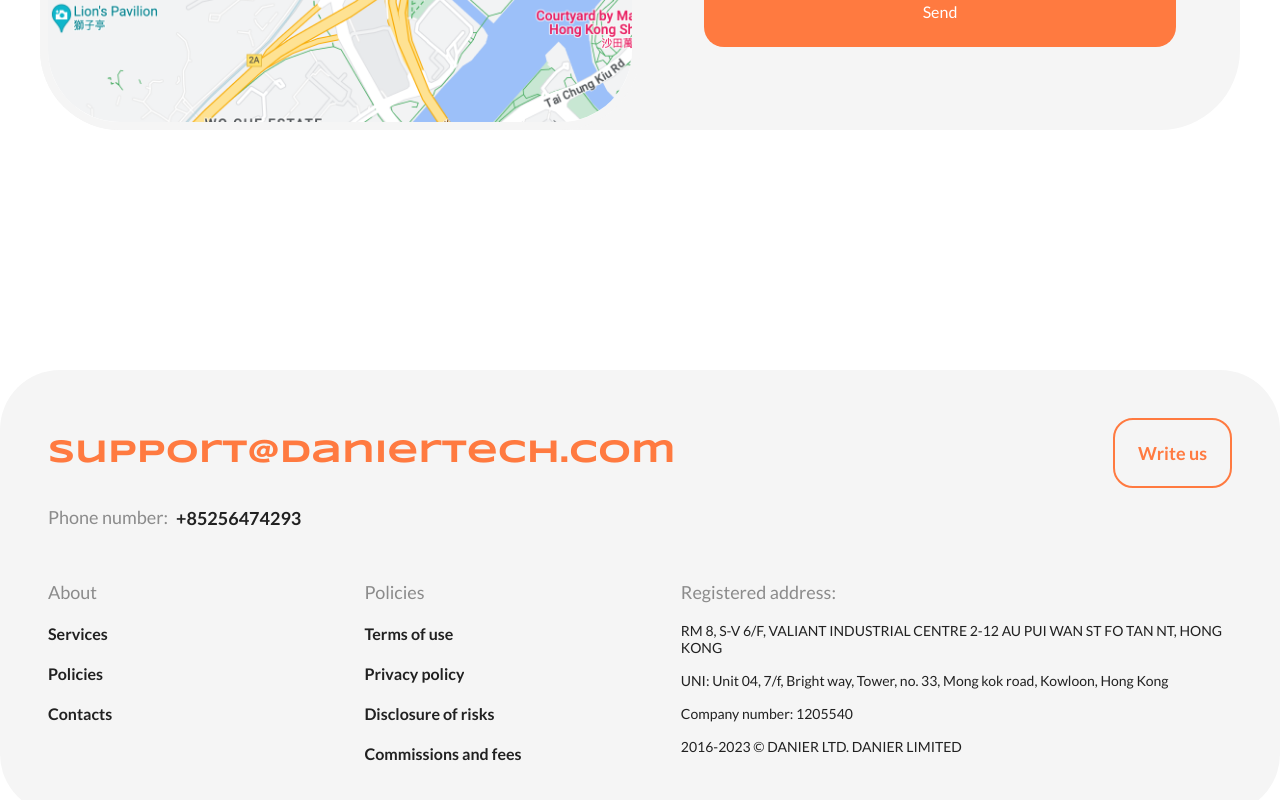
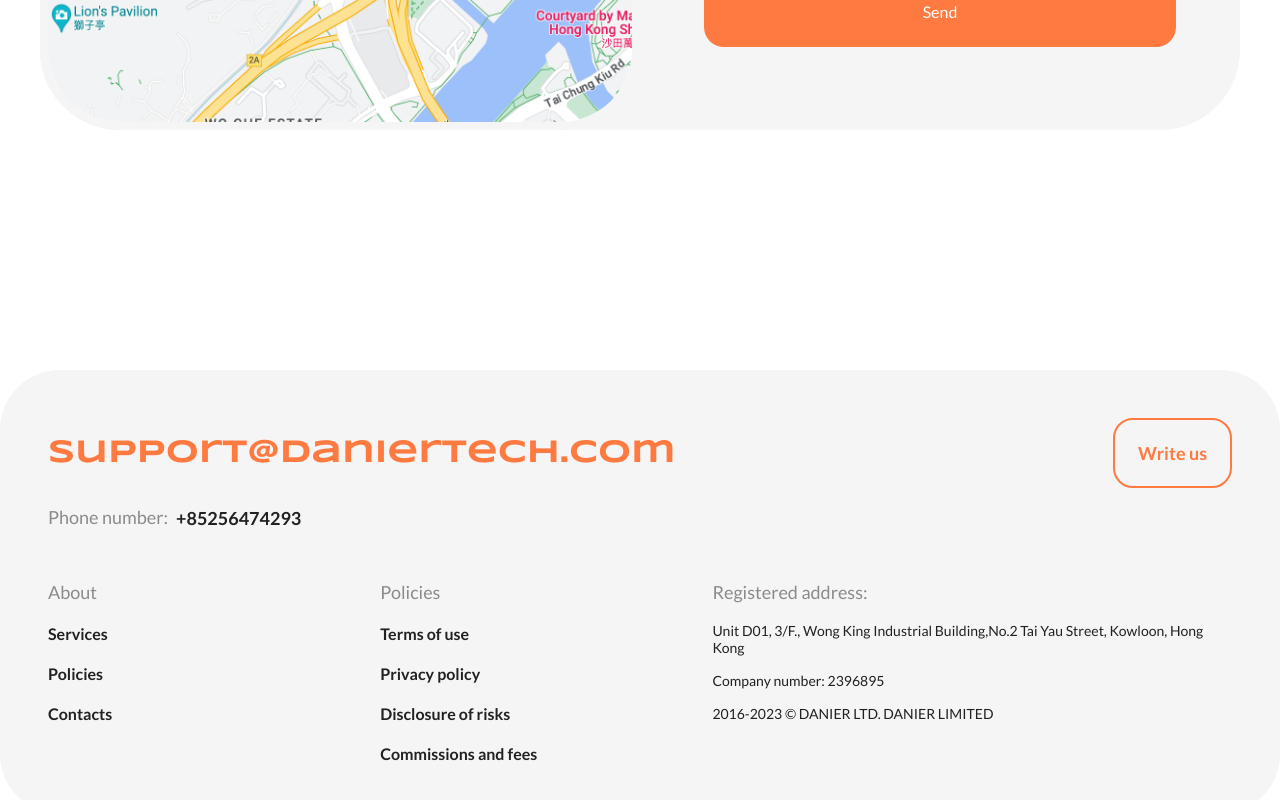
Before and after one commit to condratf/n2m, a Next.js app: page /ourservices in a window 1280 px wide. Shown: the part 7104-7904 px from the top of the page. Built offline with nearby package versions, Linux system fonts and the light colour scheme.

Commit message:
DEV-11343 change address

```diff
--- a/src/components/layout/Footer/resources.ts
+++ b/src/components/layout/Footer/resources.ts
@@ -16,9 +16,9 @@ export const policiesLinks = [
   { name: 'Commissions and fees', href: routes.policies.commissionsAndFees },
 ]
 export const licensesLinks = [
-  { name: 'RM 8, S-V 6/F, VALIANT INDUSTRIAL CENTRE 2-12 AU PUI WAN ST FO TAN NT, HONG KONG', href: '' },
-  { name: 'UNI: Unit 04, 7/f, Bright way, Tower, no. 33, Mong kok road, Kowloon, Hong Kong', href: '' },
-  { name: 'Company number: 1205540', href: '' },
+  // { name: 'RM 8, S-V 6/F, VALIANT INDUSTRIAL CENTRE 2-12 AU PUI WAN ST FO TAN NT, HONG KONG', href: '' },
+  { name: 'Unit D01, 3/F., Wong King Industrial Building,No.2 Tai Yau Street, Kowloon, Hong Kong', href: '' },
+  { name: 'Company number: 2396895', href: '' },
   //{ name: '29 June 2016, MS Ada L L CHUNG, Registrar of Companies, Hong Kong Special Administrative Region', href: '' },
   { name: '2016-2023 © DANIER LTD. DANIER LIMITED', href: '' },
 ]
```
